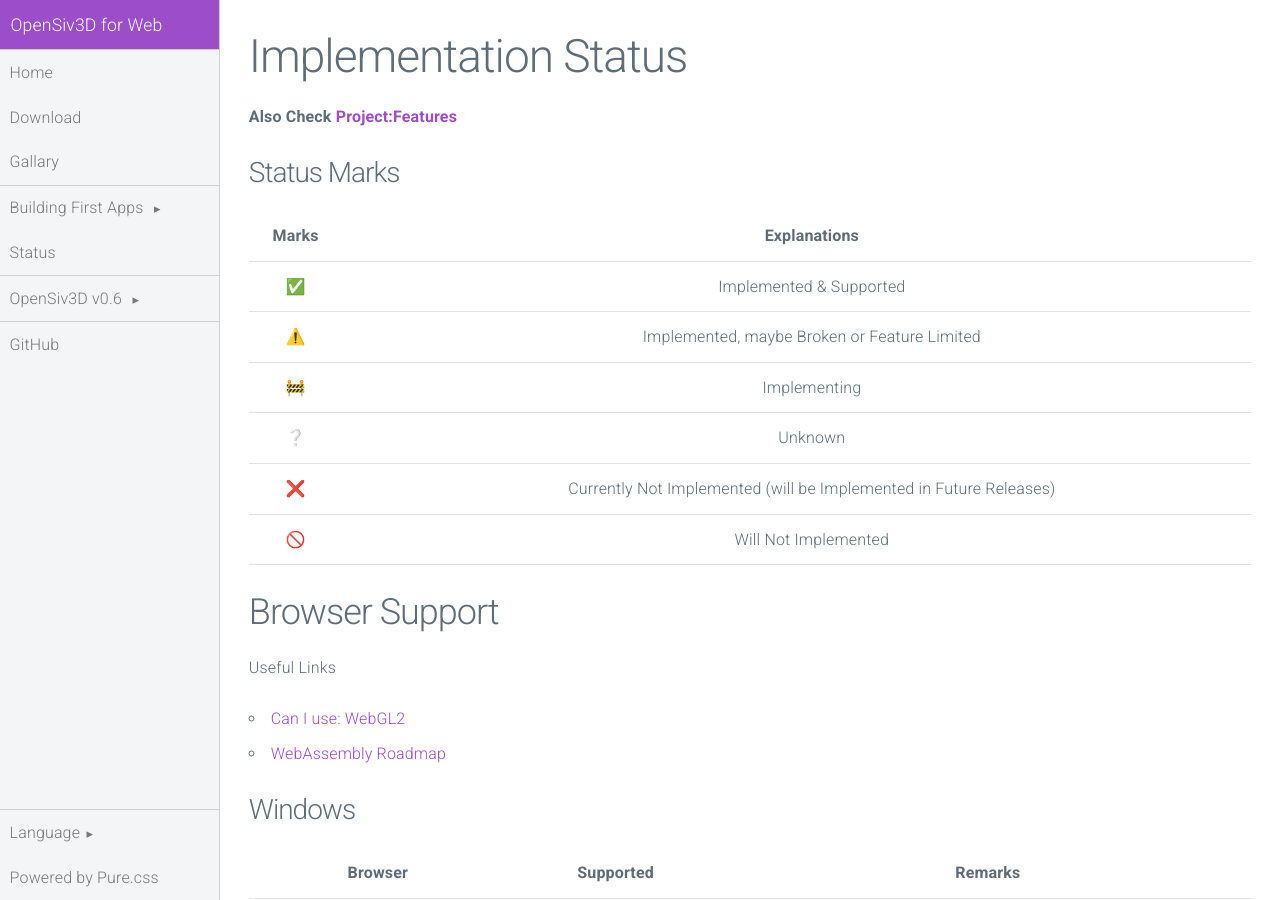
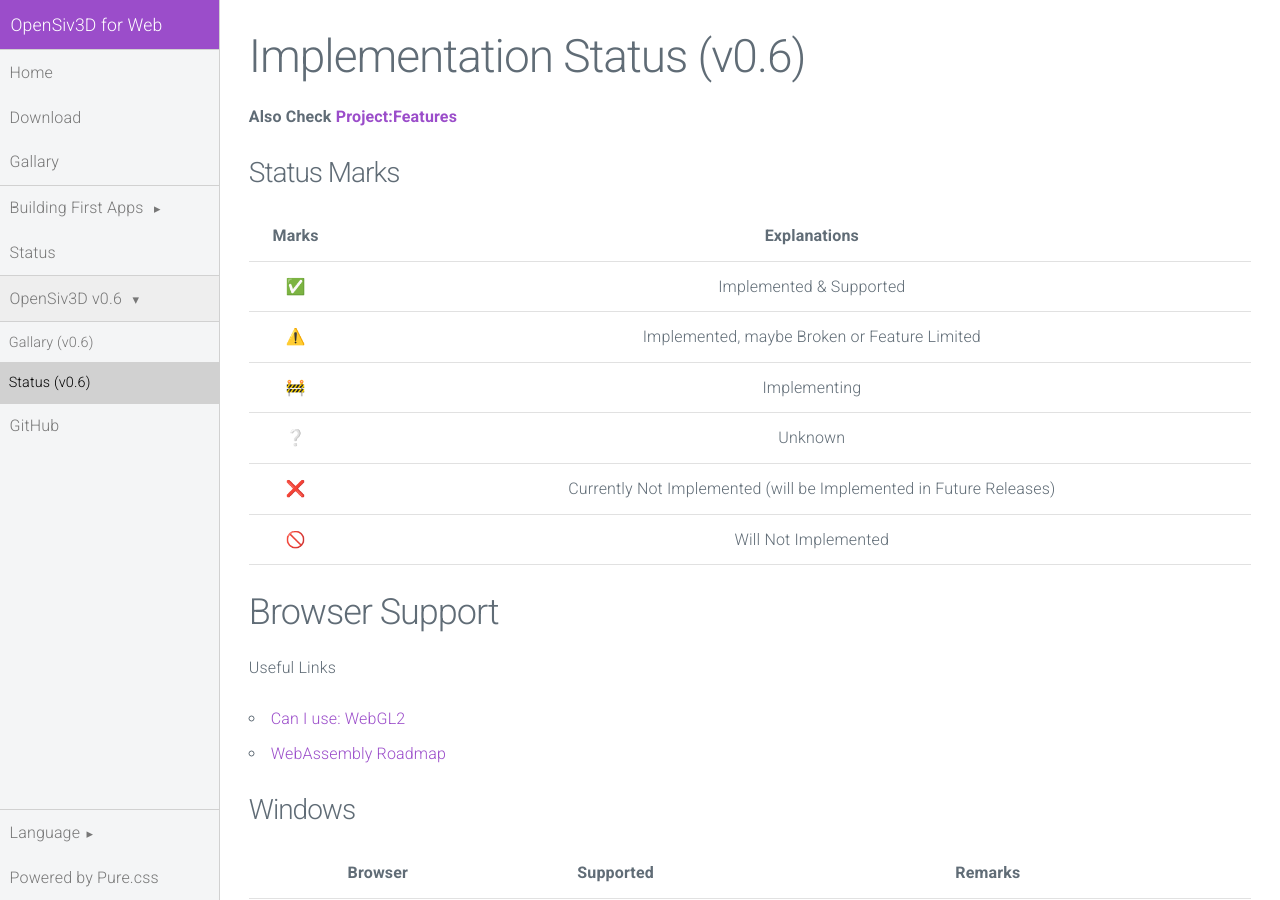
Before and after one commit to nokotan/OpenSiv3DWebPage, a Jekyll site: the page built from pages/v0.6/status.md, in a window 1280 px wide and 900 px high. Built offline with Jekyll 4.4.1, drawn with Linux system fonts in a browser that asks for light colours; nearby versions of some CDN libraries.

Commit message:
fix navigation

```diff
--- a/_data/ja/nav.yml
+++ b/_data/ja/nav.yml
@@ -26,12 +26,13 @@
   url: /ja/status
 
 - title: OpenSiv3D v0.6
+  url: /ja/v0.6
   new-group: true
   children:
-    - title: ギャラリー
-      url: /v0.6/gallary/
-    - title: 実装状況
-      url: /v0.6/status
+    - title: ギャラリー (v0.6)
+      url: /ja/v0.6/gallary
+    - title: 実装状況 (v0.6)
+      url: /ja/v0.6/status
 
 - title: GitHub
   url: https://github.com/nokotan/OpenSiv3D
--- a/_data/nav.yml
+++ b/_data/nav.yml
@@ -26,11 +26,12 @@
   url: /status
 
 - title: OpenSiv3D v0.6
+  url: /v0.6
   new-group: true
   children:
-    - title: Gallary
-      url: /v0.6/gallary/
-    - title: Status
+    - title: Gallary (v0.6)
+      url: /v0.6/gallary
+    - title: Status (v0.6)
       url: /v0.6/status
 
 - title: GitHub
--- a/ja/pages/v0.6/status.md
+++ b/ja/pages/v0.6/status.md
@@ -2,7 +2,7 @@
 # Feel free to add content and custom Front Matter to this file.
 # To modify the layout, see https://jekyllrb.com/docs/themes/#overriding-theme-defaults
 
-title: 実装状況
+title: 実装状況 (v0.6)
 permalink: /ja/v0.6/status
 ---
 
@@ -104,9 +104,10 @@
 | フォーマット名 | 状態 | 備考 |
 | :--: | :--: | :--: |
 | Wave | ✅ | |
-| MP3 | ✅ | `s3d::Platform::WebAudioProcessing::DecodeAudioFromFile` を使ってください 手動ビルドで有効にできます。 |
-| AAC | ✅ | `s3d::Platform::WebAudioProcessing::DecodeAudioFromFile` を使ってください。手動ビルドで有効にできます。 |
-| Ogg | ✅ | || Opus | ✅ | |
+| MP3 | ✅ | `s3d::Platform::Web::AudioDecoder::DecodeAudioFromFile` を使ってください 手動ビルドで有効にできます。 |
+| AAC | ✅ | `s3d::Platform::Web::AudioDecoder::DecodeAudioFromFile` を使ってください。手動ビルドで有効にできます。 |
+| Ogg | ✅ | |
+| Opus | ✅ | |
 
 ## 入力デバイス
 
--- a/pages/v0.6/status.md
+++ b/pages/v0.6/status.md
@@ -2,7 +2,7 @@
 # Feel free to add content and custom Front Matter to this file.
 # To modify the layout, see https://jekyllrb.com/docs/themes/#overriding-theme-defaults
 
-title: Implementation Status
+title: Implementation Status (v0.6)
 permalink: /v0.6/status
 ---
 
```
Also changed, not shown: 1 other file.
